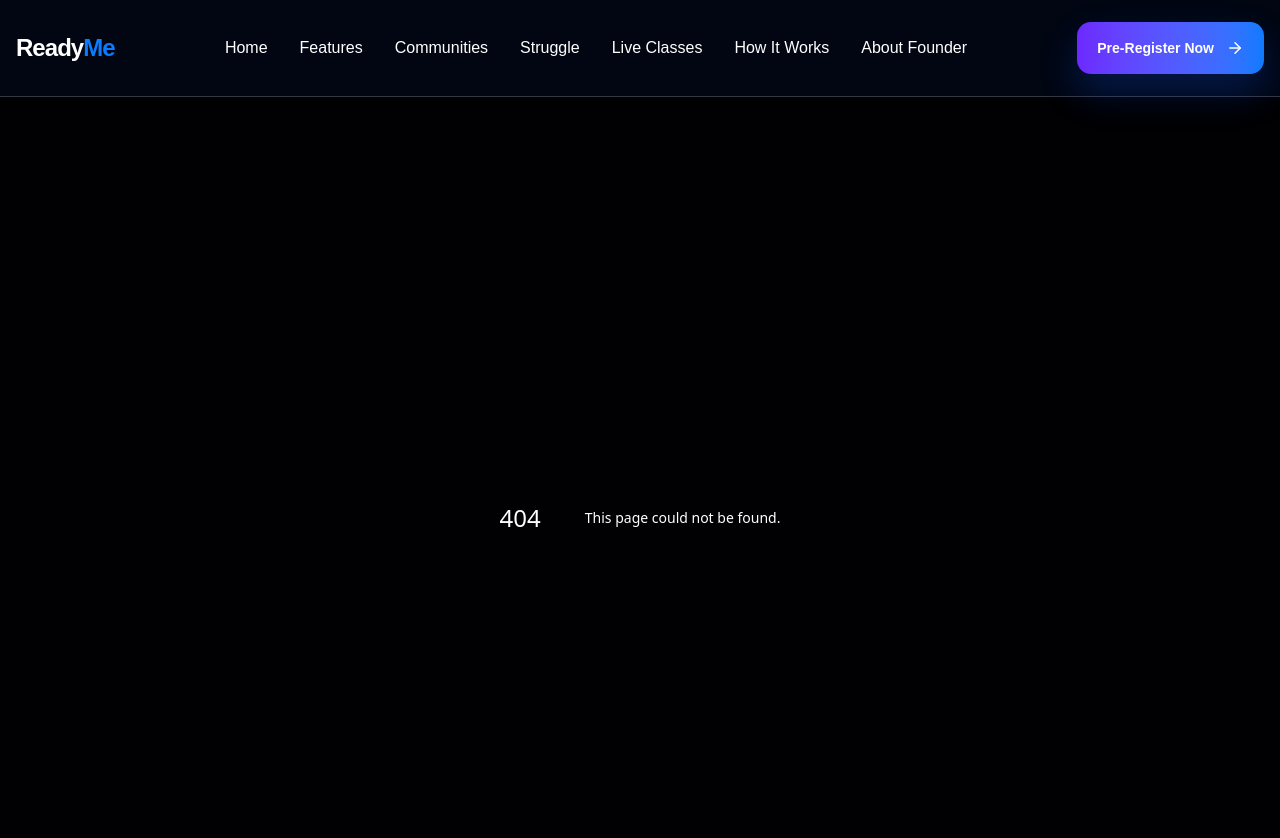
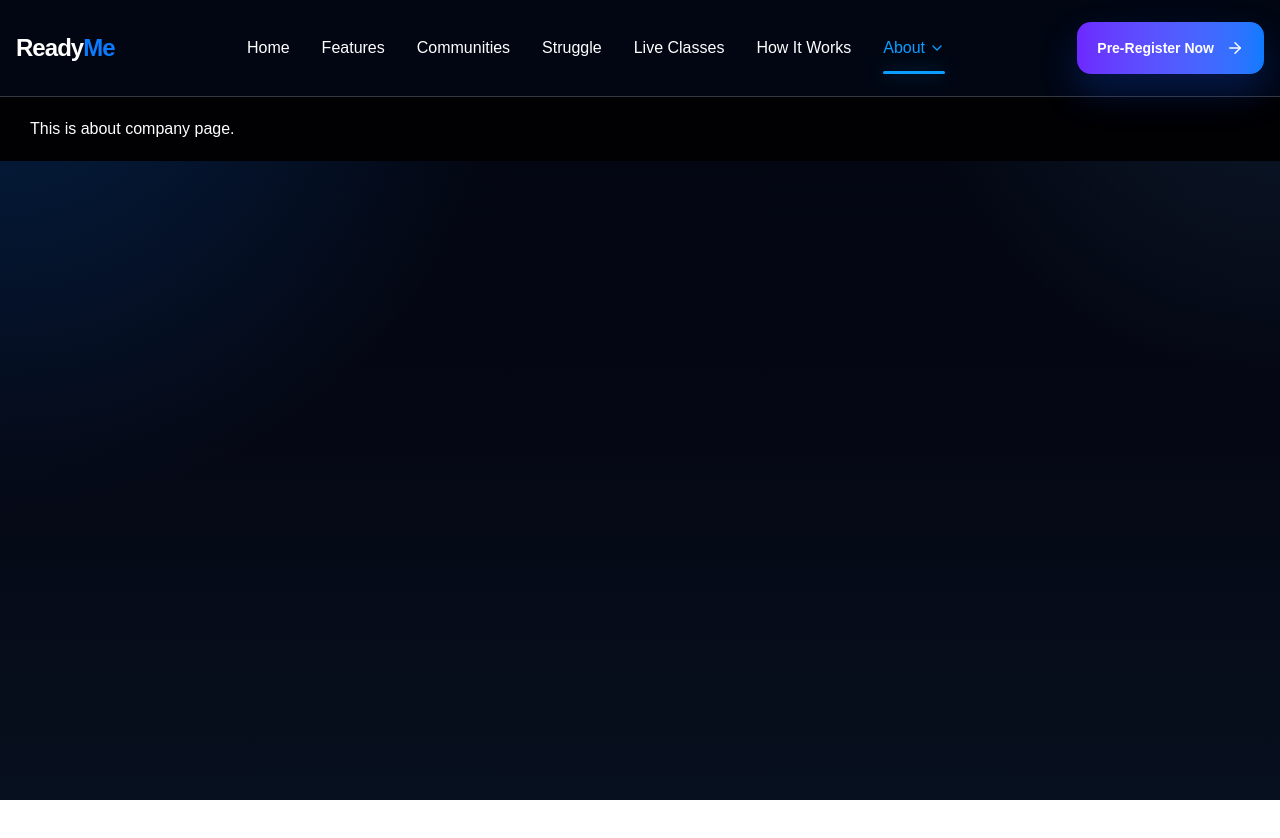
Before and after one commit to chzeeshan099/ReadyMe-Website, a Next.js app: page /about-company in a window 1280 px wide. Before the commit this address had no page. Shown: the top 838 px of the page. After the commit the page ends 800 px from the top, so only its background shows below. Built offline with nearby package versions, Linux system fonts and the light colour scheme.

Commit message:
working on live classes page

```diff
--- /dev/null
+++ b/src/app/about-company/page.js
@@ -0,0 +1,9 @@
+import Index from "@/modules/about-company/index";
+
+export default function Page() {
+  return (
+    <div>
+      <Index />
+    </div>
+  );
+}
--- a/src/app/about-founder/page.js
+++ b/src/app/about-founder-and-ceo/page.js
@@ -1,5 +1,5 @@
 import React from 'react'
-import Index from "@/modules/about/index"
+import Index from "@/modules/about-founder-and-ceo/index"
 const page = () => {
   return (
     <div>
--- a/src/components/site-header.js
+++ b/src/components/site-header.js
@@ -1,7 +1,7 @@
 "use client";
 
 import Link from "next/link";
-import { ArrowRight, Menu, X } from "lucide-react";
+import { ArrowRight, ChevronDown, Menu, X } from "lucide-react";
 import { usePathname } from "next/navigation";
 import { useEffect, useState } from "react";
 import ColorButton from "@/components/ColorButton";
@@ -13,16 +13,23 @@ const navLinks = [
   { href: "/struggle", label: "Struggle" },
   { href: "/live-classes", label: "Live Classes" },
   { href: "/how-it-works", label: "How It Works" },
-  { href: "/about-founder", label: "About Founder" },
-  // { href: "/about", label: "About Founder & CEO" },
+];
+
+const aboutLinks = [
+  { href: "/about-company", label: "About Company" },
+  { href: "/about-founder-and-ceo", label: "About Founder & CEO" },
 ];
 
 export default function SiteHeader() {
   const pathname = usePathname();
   const [open, setOpen] = useState(false);
+  const [aboutOpen, setAboutOpen] = useState(false);
+
+  const isAboutActive = aboutLinks.some((link) => pathname === link.href);
 
   useEffect(() => {
     setOpen(false);
+    setAboutOpen(false);
   }, [pathname]);
 
   return (
@@ -59,6 +66,51 @@ export default function SiteHeader() {
                 </Link>
               );
             })}
+
+            <div className="group relative">
+              <button
+                type="button"
+                className={`relative flex items-center gap-1 py-2.5 text-sm !font-normal whitespace-nowrap transition-colors duration-200 lg:text-base ${
+                  isAboutActive
+                    ? "text-[#0B9DFF]"
+                    : "text-white/85 group-hover:text-white"
+                }`}
+                aria-haspopup="true"
+                aria-expanded="false"
+              >
+                <span>About</span>
+                <ChevronDown
+                  size={16}
+                  className="transition-transform duration-200 group-hover:rotate-180"
+                />
+
+                {isAboutActive && (
+                  <span className="absolute right-0 -bottom-1 left-0 h-[3px] rounded-full bg-[#0B9DFF] shadow-[0_0_18px_rgba(11,157,255,0.45)]" />
+                )}
+              </button>
+
+              <div className="absolute left-1/2 top-full h-4 w-56 -translate-x-1/2" />
+
+              <div className="pointer-events-none absolute left-1/2 top-[calc(100%+0.25rem)] z-30 w-56 -translate-x-1/2 rounded-2xl border border-white/10 bg-[#081226]/95 p-2 opacity-0 shadow-[0_24px_60px_rgba(0,0,0,0.35)] backdrop-blur-xl transition-all duration-200 group-hover:pointer-events-auto group-hover:opacity-100">
+                {aboutLinks.map((link) => {
+                  const active = pathname === link.href;
+
+                  return (
+                    <Link
+                      key={link.href}
+                      href={link.href}
+                      className={`block rounded-xl px-4 py-3 text-sm transition-colors ${
+                        active
+                          ? "bg-[#0B7BFF] text-white"
+                          : "text-slate-200 hover:bg-white/10 hover:text-white"
+                      }`}
+                    >
+                      {link.label}
+                    </Link>
+                  );
+                })}
+              </div>
+            </div>
           </nav>
 
           <div className="hidden shrink-0 items-center lg:flex">
@@ -102,6 +154,51 @@ export default function SiteHeader() {
                 </Link>
               );
             })}
+
+            <div className="rounded-2xl border border-white/10 bg-white/5">
+              <button
+                type="button"
+                onClick={() => setAboutOpen((value) => !value)}
+                className={`flex w-full items-center justify-between rounded-2xl px-4 py-3 text-sm font-normal transition-colors ${
+                  isAboutActive
+                    ? "bg-[#0B7BFF] text-white"
+                    : "text-slate-200 hover:bg-white/10"
+                }`}
+                aria-expanded={aboutOpen}
+                aria-controls="mobile-about-links"
+              >
+                <span>About</span>
+                <ChevronDown
+                  size={18}
+                  className={`transition-transform duration-200 ${
+                    aboutOpen ? "rotate-180" : ""
+                  }`}
+                />
+              </button>
+
+              {aboutOpen && (
+                <div id="mobile-about-links" className="space-y-2 px-3 pb-3">
+                  {aboutLinks.map((link) => {
+                    const active = pathname === link.href;
+
+                    return (
+                      <Link
+                        key={link.href}
+                        href={link.href}
+                        onClick={() => setOpen(false)}
+                        className={`block rounded-xl px-4 py-3 text-sm transition-colors ${
+                          active
+                            ? "bg-[#0B7BFF] text-white"
+                            : "border border-white/10 bg-[#0d1830] text-slate-200 hover:bg-white/10"
+                        }`}
+                      >
+                        {link.label}
+                      </Link>
+                    );
+                  })}
+                </div>
+              )}
+            </div>
           </nav>
 
           <Link
--- /dev/null
+++ b/src/modules/about-company/index.jsx
@@ -0,0 +1,13 @@
+import React from 'react'
+
+const index = () => {
+  return (
+   <>
+     <div>
+        <p>This is about company page.</p>
+     </div>
+   </>
+  )
+}
+
+export default index
```
Also changed, not shown: src/modules/about-founder-and-ceo/ChairmanFirmFutureSection.jsx (renamed from src/modules/about/ChairmanFirmFutureSection.jsx), src/modules/about-founder-and-ceo/CompaniesProjectsSection.jsx (renamed from src/modules/about/CompaniesProjectsSection.jsx), src/modules/about-founder-and-ceo/JourneySection.jsx (renamed from src/modules/about/JourneySection.jsx), src/modules/about-founder-and-ceo/OwnerIntroSection.jsx (renamed from src/modules/about/OwnerIntroSection.jsx), src/modules/about-founder-and-ceo/SupportSystemSection.jsx (renamed from src/modules/about/SupportSystemSection.jsx), src/modules/about-founder-and-ceo/TrustedCompaniesSection.jsx (renamed from src/modules/about/TrustedCompaniesSection.jsx), src/modules/about-founder-and-ceo/VenturesSection.jsx (renamed from src/modules/about/VenturesSection.jsx), src/modules/about-founder-and-ceo/index.jsx (renamed from src/modules/about/index.jsx).
